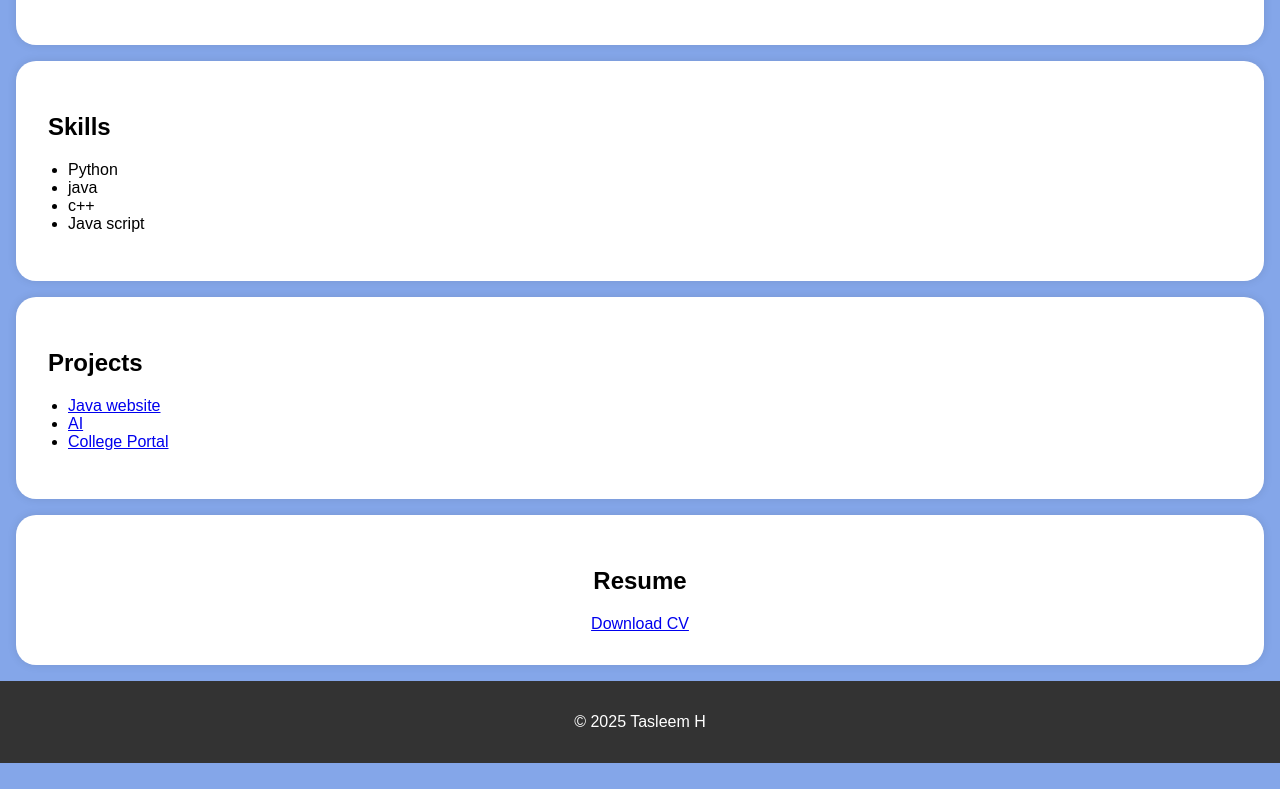
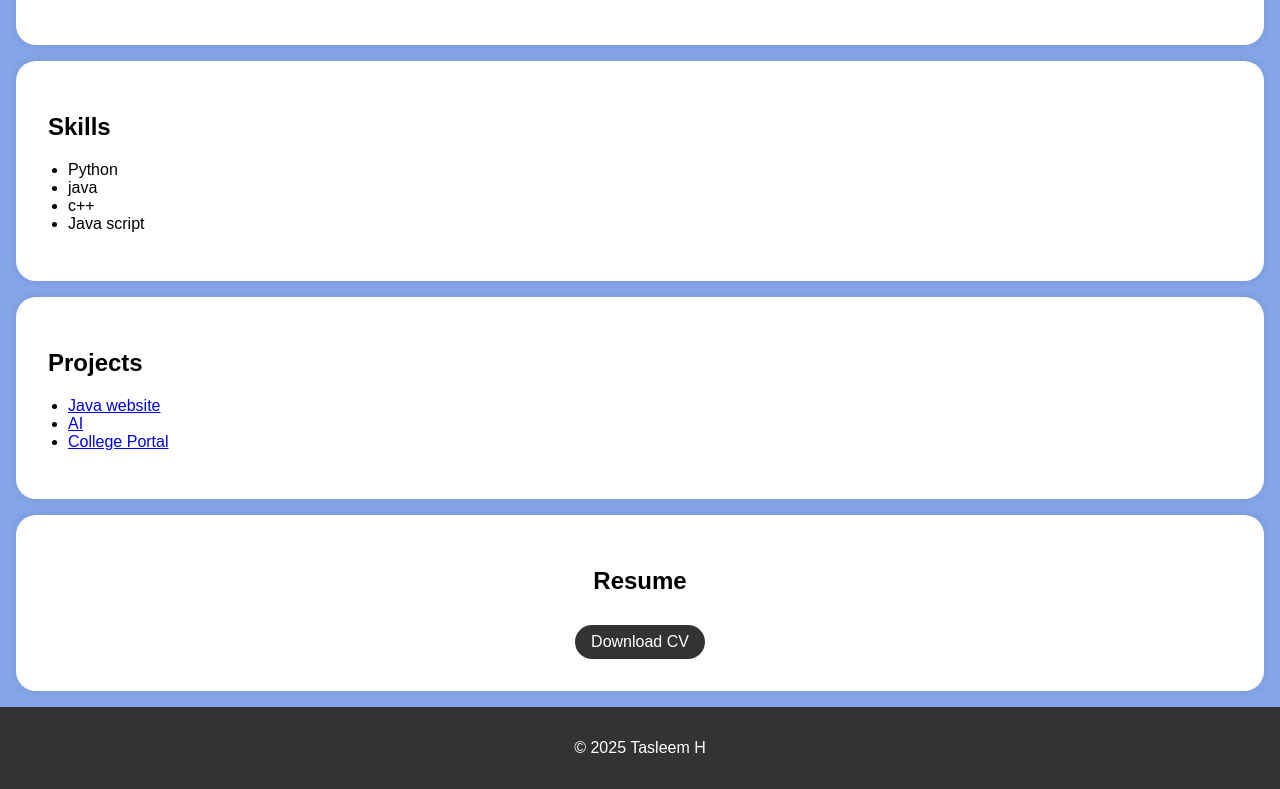
Before and after one commit to Tasleem-H-07/Digital-Protfolio, a plain HTML site: page index.html in a window 1280 px wide. Shown: the part 585-1374 px from the top of the page. Before the commit the page ends 1348 px from the top, so only its background shows below. Drawn offline with Linux system fonts and the light colour scheme.

Commit message:
Update index.html

```diff
--- a/index.html
+++ b/index.html
@@ -179,7 +179,9 @@
         <div class="section-content">
             <center>
             <h2>Resume</h2>
-            <a href="https://github.com/Tasleem-H-07/Digital-Protfolio/blob/main/tasleem%20resume%20%20(3).pdf"target="_blank"class=download-button">Download CV</a>
+</html>
+</html>
+            <a href="" target="_blank" class="download-button">Download CV</a>
         </center>
         </div>
 
```
